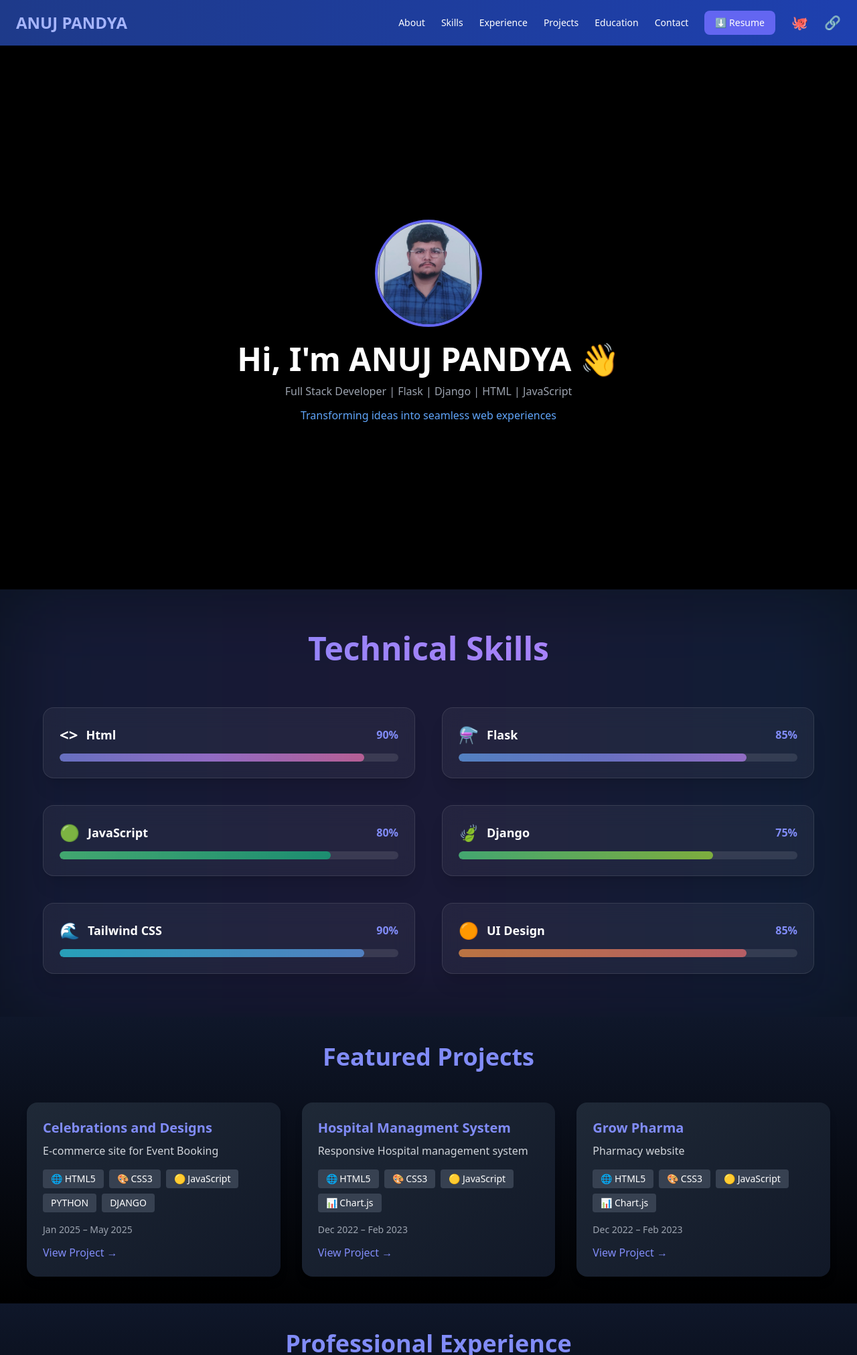
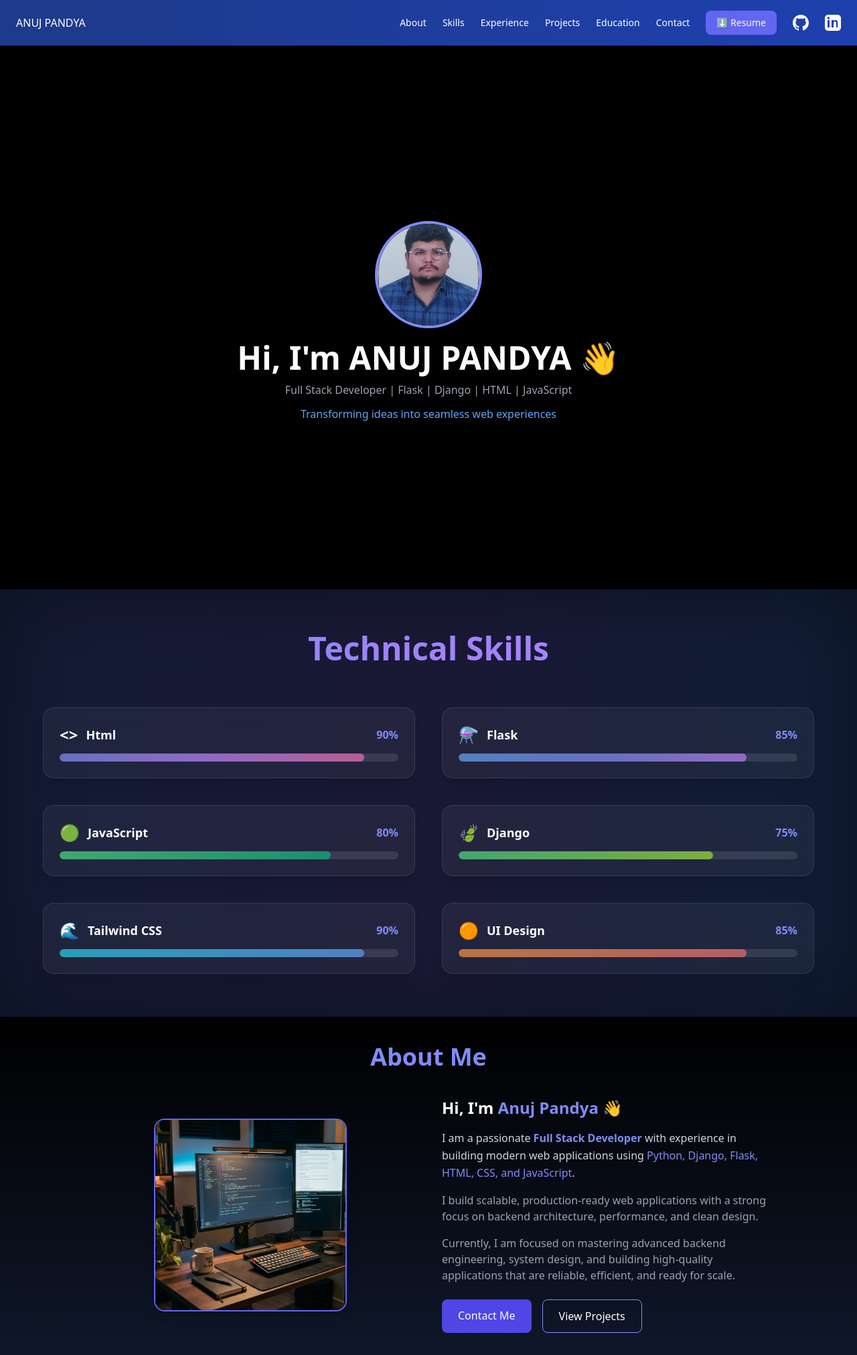
Before and after one commit to anujpandya12/my-web, a Flask app: page / in a window 1280 px wide. Shown: the top 2023 px of the page at 67% size. Run offline with Flask 3, Linux system fonts and the light colour scheme; data comes from the database, SQL or seed files in the repository; some libraries are stand-ins or nearby versions.

Commit message:
Updated project

```diff
--- a/app.py
+++ b/app.py
@@ -1,5 +1,9 @@
 from flask import Flask, render_template, request, redirect
 import sqlite3
+from flask_mail import Mail, Message
+
+
+
 
 app = Flask(__name__)
 
@@ -44,5 +48,41 @@ def add():
     </form>
     """
 
+# EMAIL CONFIG
+app.config['MAIL_SERVER'] = 'smtp.gmail.com'
+app.config['MAIL_PORT'] = 587
+app.config['MAIL_USERNAME'] = 'anujpandya1262004@gmail.com'
+app.config['MAIL_PASSWORD'] = 'onvesyndjsneozyl'
+app.config['MAIL_USE_TLS'] = True
+
+mail = Mail(app)
+
+
+
+@app.route('/contact', methods=['POST'])
+def contact():
+    name = request.form['name']
+    email = request.form['email']
+    message = request.form['message']
+
+    msg = Message(
+        subject=f"New Contact from {name}",
+        sender=app.config['MAIL_USERNAME'],
+        recipients=['anujpandya1262004@gmail.com'],
+        body=f"""
+Name: {name}
+Email: {email}
+
+Message:
+{message}
+"""
+    )
+
+    mail.send(msg)
+
+    return "<h2 style='color:green;text-align:center;'>Message Sent Successfully ✅</h2>"
+
+
+
 if __name__ == "__main__":
     app.run(debug=True, use_reloader=False)
--- a/templates/base.html
+++ b/templates/base.html
@@ -13,9 +13,7 @@
   <div class="max-w-7xl mx-auto flex justify-between items-center px-6 py-4">
 
     <!-- Logo -->
-    <h1 class="text-2xl font-bold text-indigo-300">
-      ANUJ PANDYA
-    </h1>
+    <a href="#" class="hover:text-indigo-300">ANUJ PANDYA</a>
 
     <!-- Menu -->
     <div class="hidden md:flex items-center space-x-6 text-sm font-medium">
@@ -24,7 +22,7 @@
       <a href="#skills" class="hover:text-indigo-300">Skills</a>
       <a href="#experience" class="hover:text-indigo-300">Experience</a>
       <a href="#projects" class="hover:text-indigo-300">Projects</a>
-      <a href="#education" class="hover:text-indigo-300">Education</a>
+      <a href="#Education" class="hover:text-indigo-300">Education</a>
       <a href="#contact" class="hover:text-indigo-300">Contact</a>
 
       <!-- Resume Button -->
@@ -33,8 +31,41 @@
       </a>
 
       <!-- Icons -->
-      <a href="#" class="text-xl hover:text-gray-300">🐙</a>
-      <a href="#" class="text-xl hover:text-gray-300">🔗</a>
+       <a href="https://github.com/anujpandya12/" target="_blank">
+         <svg height="24" width="24" viewBox="0 0 16 16" fill="currentColor">
+            <path d="M8 0C3.58 0 0 3.58 0 8c0 3.54 2.29 6.53 5.47
+            7.59.4.07.55-.17.55-.38 0-.19-.01-.82-.01-1.49
+            -2.01.37-2.53-.49-2.69-.94-.09-.23-.48-.94
+            -.82-1.13-.28-.15-.68-.52-.01-.53.63-.01
+            1.08.58 1.23.82.72 1.21 1.87.87 2.33.66
+            .07-.52.28-.87.51-1.07-1.78-.2-3.64-.89
+            -3.64-3.95 0-.87.31-1.59.82-2.15-.08
+            -.2-.36-1.02.08-2.12 0 0 .67-.21 2.2.82
+            .64-.18 1.32-.27 2-.27s1.36.09 2 .27
+            c1.53-1.04 2.2-.82 2.2-.82.44 1.1.16
+            1.92.08 2.12.51.56.82 1.27.82 2.15
+            0 3.07-1.87 3.75-3.65 3.95.29.25.54
+            .73.54 1.48 0 1.07-.01 1.93-.01 2.2
+            0 .21.15.46.55.38A8.01 8.01 0 0 0
+            16 8c0-4.42-3.58-8-8-8z"/>
+          </svg>
+        </a>
+
+      <a href="https://www.linkedin.com/in/anuj-pandya-5b566a3a1/" target="_blank">
+          <svg height="24" width="24" viewBox="0 0 24 24" fill="currentColor">
+            <path d="M19 0h-14C2.24 0 0 2.24 0 5v14c0
+            2.76 2.24 5 5 5h14c2.76 0 5-2.24
+            5-5V5c0-2.76-2.24-5-5-5zM7 19H4V8h3v11zM5.5
+            6.73c-.97 0-1.75-.79-1.75-1.76S4.53
+            3.2 5.5 3.2s1.75.79
+            1.75 1.77-.78 1.76-1.75
+            1.76zM20 19h-3v-5.6c0-1.34-.03-3.07-1.87-3.07-1.87
+            0-2.16 1.46-2.16 2.97V19h-3V8h2.88v1.51h.04c.4-.76
+            1.37-1.56 2.82-1.56 3.01 0 3.56 1.98
+            3.56 4.56V19z"/>
+          </svg>
+      </a>
+
 
     </div>
 
--- a/templates/index.html
+++ b/templates/index.html
@@ -4,7 +4,7 @@
 <!-- HERO -->
 <section class="h-screen flex flex-col justify-center items-center text-center">
   <img src="/static/images/profile.jpg.jpeg"
-       class="w-40 h-40 rounded-full object-cover border-4 border-indigo-500 shadow-lg mb-6">
+       class="w-40 h-40 rounded-full object-cover border-4 border-indigo-400 shadow-lg mb-5">
 
   <h1 class="text-5xl font-bold">Hi, I'm ANUJ PANDYA 👋</h1>
 
@@ -16,6 +16,7 @@
     Transforming ideas into seamless web experiences
   </p>
 </section>
+
 <!-- PREMIUM TECHNICAL SKILLS -->
 <section id="skills" class="p-16 bg-[#0b1220] text-white relative overflow-hidden">
 
@@ -133,6 +134,58 @@
   </div>
 
 </section>
+<!-- ABOUT ME SECTION -->
+<section id="about" class="p-10 bg-gradient-to-b from-black to-[#0f172a] text-white">
+
+  <h2 class="text-4xl font-bold text-center mb-10 text-indigo-400">
+    About Me
+  </h2>
+
+  <div class="max-w-5xl mx-auto grid md:grid-cols-2 gap-10 items-center">
+
+    <!-- LEFT: IMAGE -->
+    <div class="flex justify-center">
+      <img src="/static/images/coding.png"
+           alt="Profile"
+           class="w-72 h-72 object-cover rounded-2xl shadow-lg border-2 border-indigo-500 hover:scale-105 transition duration-300">
+    </div>
+
+    <!-- RIGHT: TEXT -->
+    <div>
+      <h3 class="text-2xl font-semibold mb-4">
+        Hi, I'm <span class="text-indigo-400">Anuj Pandya</span> 👋
+      </h3>
+
+      <p class="text-gray-300 leading-relaxed mb-4">
+        I am a passionate <span class="text-indigo-400 font-semibold">Full Stack Developer</span>
+        with experience in building modern web applications using
+        <span class="text-indigo-400">Python, Django, Flask, HTML, CSS, and JavaScript</span>.
+      </p>
+
+      <p class="text-gray-400 mb-4">
+          I build scalable, production-ready web applications with a strong focus on backend architecture, performance, and clean design.
+      </p>
+
+      <p class="text-gray-400 mb-6">
+        Currently, I am focused on mastering advanced backend engineering, system design, and building high-quality applications that are reliable, efficient, and ready for scale.
+      </p>
+
+      <!-- BUTTONS -->
+      <div class="flex gap-4">
+        <a href="#contact" class="px-6 py-3 bg-indigo-600 rounded-lg hover:bg-indigo-700 transition">
+          Contact Me
+        </a>
+
+        <a href="#projects" class="px-6 py-3 border border-indigo-400 rounded-lg hover:bg-indigo-500 hover:text-white transition">
+          View Projects
+        </a>
+      </div>
+
+    </div>
+
+  </div>
+
+</section>
 <!-- PROJECTS -->
 <!-- FEATURED PROJECTS -->
 <section id="projects" class="p-10 bg-gradient-to-b from-[#0f172a] to-black text-white">
@@ -157,8 +210,8 @@
         <span class="bg-gray-700 px-3 py-1 rounded text-sm">🌐 HTML5</span>
         <span class="bg-gray-700 px-3 py-1 rounded text-sm">🎨 CSS3</span>
         <span class="bg-gray-700 px-3 py-1 rounded text-sm">🟡 JavaScript</span>
-        <span class="bg-gray-700 px-3 py-1 rounded text-sm">PYTHON</span>
-        <span class="bg-gray-700 px-3 py-1 rounded text-sm">DJANGO</span>
+        <span class="bg-gray-700 px-3 py-1 rounded text-sm">🟠PYTHON</span>
+        <span class="bg-gray-700 px-3 py-1 rounded text-sm">🍃DJANGO</span>
       </div>
 
       <p class="text-gray-400 text-sm mt-4">
@@ -185,14 +238,15 @@
         <span class="bg-gray-700 px-3 py-1 rounded text-sm">🌐 HTML5</span>
         <span class="bg-gray-700 px-3 py-1 rounded text-sm">🎨 CSS3</span>
         <span class="bg-gray-700 px-3 py-1 rounded text-sm">🟡 JavaScript</span>
-        <span class="bg-gray-700 px-3 py-1 rounded text-sm">📊 Chart.js</span>
+        <span class="bg-gray-700 px-3 py-1 rounded text-sm">🟠PYTHON</span>
+        <span class="bg-gray-700 px-3 py-1 rounded text-sm">⚗️FLASK</span>
       </div>
 
       <p class="text-gray-400 text-sm mt-4">
         Dec 2022 – Feb 2023
       </p>
 
-      <a href="#" class="text-indigo-400 mt-3 inline-block hover:underline">
+      <a href="" class="text-indigo-400 mt-3 inline-block hover:underline">
         View Project →
       </a>
 
@@ -212,7 +266,7 @@
         <span class="bg-gray-700 px-3 py-1 rounded text-sm">🌐 HTML5</span>
         <span class="bg-gray-700 px-3 py-1 rounded text-sm">🎨 CSS3</span>
         <span class="bg-gray-700 px-3 py-1 rounded text-sm">🟡 JavaScript</span>
-        <span class="bg-gray-700 px-3 py-1 rounded text-sm">📊 Chart.js</span>
+
       </div>
 
       <p class="text-gray-400 text-sm mt-4">
@@ -273,7 +327,7 @@
 </section>
 
 <!-- EDUCATION SECTION -->
-<section class="p-10 bg-gradient-to-b from-[#0f172a] to-black text-white">
+<section id="Education" class="p-10 bg-gradient-to-b from-[#0f172a] to-black text-white">
 
   <h2 class="text-4xl font-bold text-center mb-12 text-indigo-400">
     Education
@@ -344,15 +398,25 @@
 </section>
 
 <!-- CONTACT -->
-<section class="p-10 bg-gray-950">
-  <h2 class="text-3xl text-center font-bold">Contact Me</h2>
+<section id="contact" class="p-10 bg-gray-950">
+  <h2 class="text-3xl text-center font-bold text-white">Contact Me</h2>
 
   <form method="POST" action="/contact" class="mt-6 max-w-xl mx-auto">
-    <input name="name" placeholder="Name" class="w-full p-3 mb-4 bg-gray-800 rounded">
-    <input name="email" placeholder="Email" class="w-full p-3 mb-4 bg-gray-800 rounded">
-    <textarea name="message" placeholder="Message" class="w-full p-3 mb-4 bg-gray-800 rounded"></textarea>
 
-    <button class="px-6 py-3 bg-indigo-600 rounded">Send</button>
+    <input type="text" name="name" placeholder="Name" required
+      class="w-full p-3 mb-4 bg-gray-800 text-white rounded">
+
+    <input type="email" name="email" placeholder="Email" required
+      class="w-full p-3 mb-4 bg-gray-800 text-white rounded">
+
+    <textarea name="message" placeholder="Message" required
+      class="w-full p-3 mb-4 bg-gray-800 text-white rounded"></textarea>
+
+    <button type="submit"
+      class="px-6 py-3 bg-indigo-600 rounded hover:bg-indigo-700">
+      Send Message
+    </button>
+
   </form>
 </section>
 
```
Also changed, not shown: static/images/coding.png (added), static/images/profile.jpg.jpeg.
